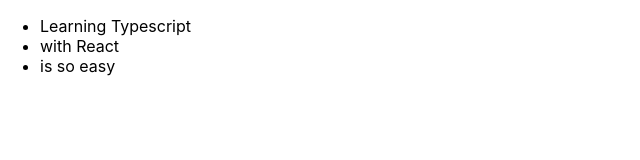
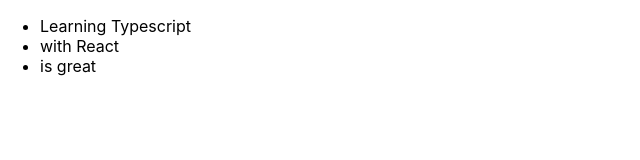
Before and after one commit to betoDavila86/Todos-typescript, a React (Create React App) app: page / in a window 1280 px wide. Shown: the top 160 px of the page, without its empty margins (0-640 px from the left). Built offline with nearby package versions, Linux system fonts and the light colour scheme.

Commit message:
added todo component

```diff
--- a/src/App.tsx
+++ b/src/App.tsx
@@ -5,7 +5,7 @@
   const todos = [
     new Todo("Learning Typescript"),
     new Todo("with React"),
-    new Todo("is so easy")
+    new Todo("is great")
   ];
 
   return (
--- /dev/null
+++ b/src/Components/Todo/Todo.tsx
@@ -0,0 +1,7 @@
+import React from "react";
+
+const Todo: React.FC<{ todoItem: { id: string; text: string } }> = ({ todoItem }) => {
+    return <li key={todoItem.id}>{todoItem.text}</li>;
+}
+
+export default Todo;
--- a/src/Components/Todos/Todos.tsx
+++ b/src/Components/Todos/Todos.tsx
@@ -1,10 +1,11 @@
 import React from "react";
+import TodoComponent from "../Todo/Todo";
 import Todo from "../../models/todo";
 
-const Todos: React.FC<{ todos: Todo[] }> = (props) => {
-    return <ul>
-        {props.todos.map(todo => <li key={todo.id}>{todo.text}</li>)}
-    </ul>
-};
+const Todos: React.FC<{ todos: Todo[] }> = ({ todos }) => {
+    return (<ul>
+        {todos.map(todo => <TodoComponent todoItem={todo} />)}
+    </ul>);
+}
 
 export default Todos;
```
